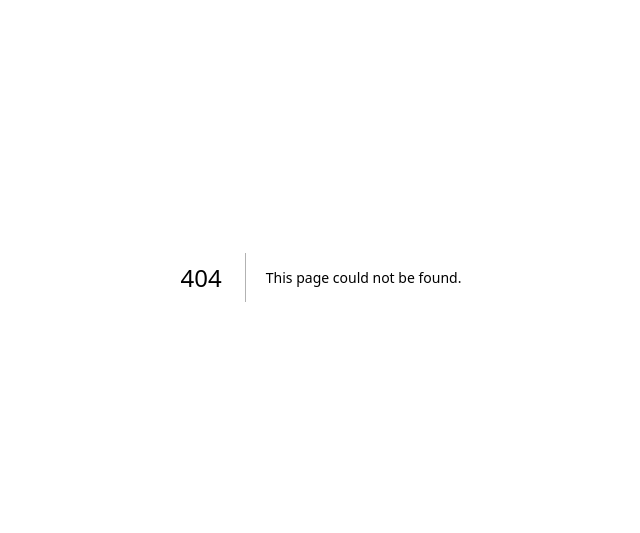
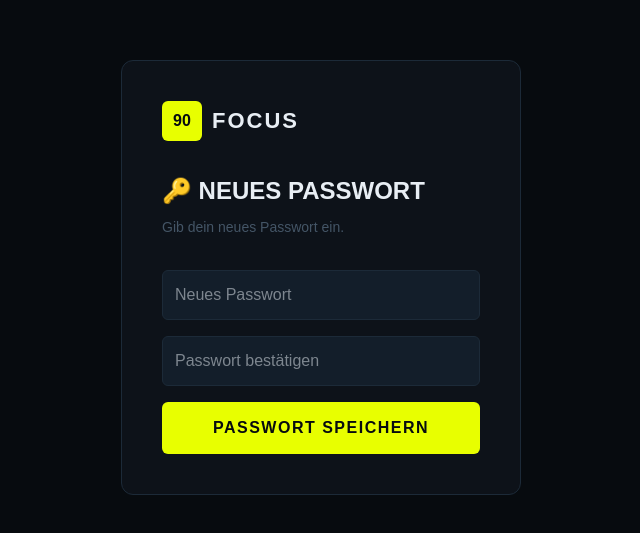
Before and after one commit to 90focus/90focus, a Next.js app: page /reset-password in a window 1280 px wide. Before the commit this address had no page. Shown: the part 123-656 px from the top of the page, without its empty margins (319-959 px from the left). Built offline with nearby package versions, Linux system fonts and the light colour scheme; no server answers.

Commit message:
reset password seite

```diff
--- /dev/null
+++ b/app/reset-password/page.tsx
@@ -0,0 +1,93 @@
+'use client'
+
+import { useState, useEffect } from 'react'
+import { supabase } from '@/app/supabase'
+import { useRouter } from 'next/navigation'
+
+export default function ResetPasswordPage() {
+  const [password, setPassword] = useState('')
+  const [confirmPassword, setConfirmPassword] = useState('')
+  const [message, setMessage] = useState('')
+  const [loading, setLoading] = useState(false)
+  const [ready, setReady] = useState(false)
+  const router = useRouter()
+
+  useEffect(() => {
+    const { data: { subscription } } = supabase.auth.onAuthStateChange((event) => {
+      if (event === 'PASSWORD_RECOVERY') {
+        setReady(true)
+      }
+    })
+    return () => subscription.unsubscribe()
+  }, [])
+
+  const handleReset = async () => {
+    if (!password) {
+      setMessage('Bitte Passwort eingeben!')
+      return
+    }
+    if (password !== confirmPassword) {
+      setMessage('Passwörter stimmen nicht überein!')
+      return
+    }
+    if (password.length < 6) {
+      setMessage('Passwort muss mindestens 6 Zeichen haben!')
+      return
+    }
+    setLoading(true)
+    const { error } = await supabase.auth.updateUser({ password })
+    if (error) {
+      setMessage('Fehler: ' + error.message)
+    } else {
+      setMessage('✅ Passwort erfolgreich geändert!')
+      setTimeout(() => router.push('/dashboard'), 2000)
+    }
+    setLoading(false)
+  }
+
+  return (
+    <div style={{
+      minHeight: '100vh', background: '#070b0f', display: 'flex',
+      alignItems: 'center', justifyContent: 'center', fontFamily: 'sans-serif'
+    }}>
+      <div style={{
+        background: '#0d1219', border: '1px solid #1c2a38',
+        borderRadius: '12px', padding: '40px', width: '100%', maxWidth: '400px'
+      }}>
+        <div style={{ display: 'flex', alignItems: 'center', gap: 10, marginBottom: 32 }}>
+          <div style={{ width: 40, height: 40, background: '#e8ff00', borderRadius: 6, display: 'flex', alignItems: 'center', justifyContent: 'center' }}>
+            <span style={{ color: '#070b0f', fontWeight: 900, fontSize: 16 }}>90</span>
+          </div>
+          <span style={{ color: '#e8eef4', fontWeight: 900, fontSize: 22, letterSpacing: 2 }}>FOCUS</span>
+        </div>
+
+        <h1 style={{ color: '#e8eef4', fontSize: 24, fontWeight: 900, marginBottom: 8, textTransform: 'uppercase' }}>
+          🔑 Neues Passwort
+        </h1>
+        <p style={{ color: '#445566', fontSize: 14, marginBottom: 24 }}>
+          Gib dein neues Passwort ein.
+        </p>
+
+        <input type="password" placeholder="Neues Passwort" value={password}
+          onChange={(e) => setPassword(e.target.value)}
+          style={{ width: '100%', padding: '12px', margin: '8px 0', fontSize: '16px', background: '#131e2a', border: '1px solid #1c2a38', borderRadius: '6px', color: '#e8eef4', boxSizing: 'border-box' }} />
+
+        <input type="password" placeholder="Passwort bestätigen" value={confirmPassword}
+          onChange={(e) => setConfirmPassword(e.target.value)}
+          onKeyDown={(e) => e.key === 'Enter' && handleReset()}
+          style={{ width: '100%', padding: '12px', margin: '8px 0', fontSize: '16px', background: '#131e2a', border: '1px solid #1c2a38', borderRadius: '6px', color: '#e8eef4', boxSizing: 'border-box' }} />
+
+        <button onClick={handleReset} disabled={loading}
+          style={{ width: '100%', padding: '14px', background: '#e8ff00', color: '#070b0f', border: 'none', borderRadius: '6px', cursor: 'pointer', fontSize: '16px', fontWeight: 900, letterSpacing: 1.5, textTransform: 'uppercase', marginTop: '8px' }}>
+          {loading ? 'Speichert...' : 'Passwort speichern'}
+        </button>
+
+        {message && (
+          <p style={{ color: message.startsWith('Fehler') || message.includes('nicht') || message.includes('mindestens') ? '#ff4444' : '#44ff88', marginTop: '12px', fontSize: 14 }}>
+            {message}
+          </p>
+        )}
+      </div>
+    </div>
+  )
+}
```
